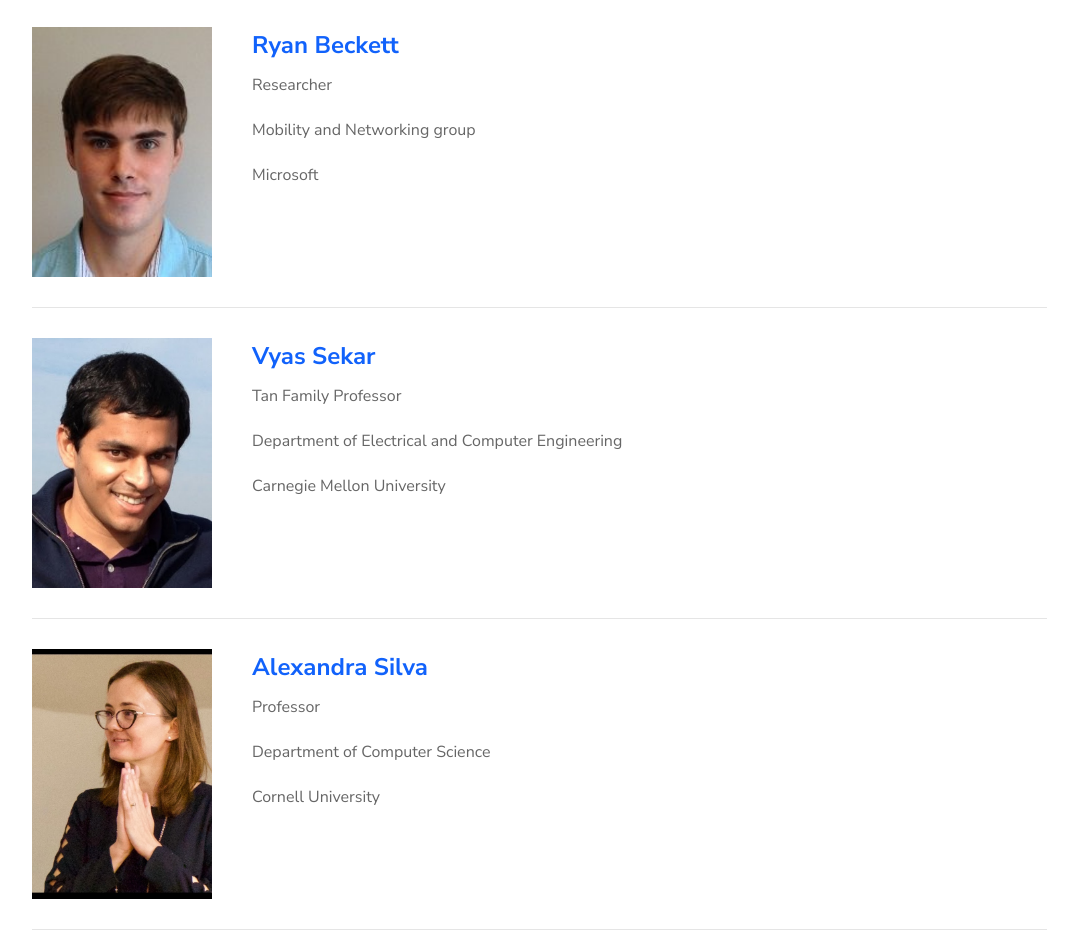
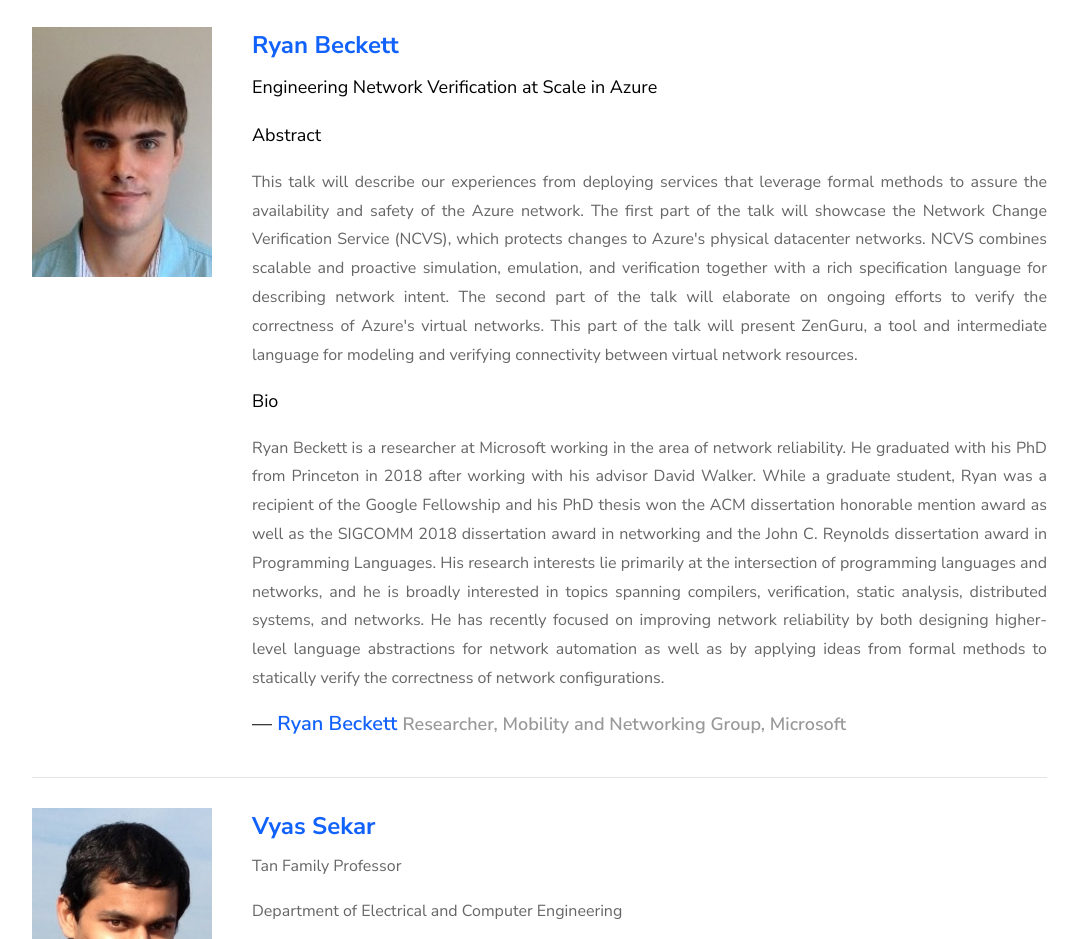
Before and after one commit to dangmai2/fofosdn2021, a website: page index.html in a window 1280 px wide. Shown: the part 2844-3783 px from the top of the page, without its empty margins (148-1226 px from the left). Drawn offline with Linux system fonts and the light colour scheme; files whose address does not match are found by name.

Commit message:
update ryan

```diff
--- a/index.html
+++ b/index.html
@@ -208,7 +208,8 @@
 								verification</li>
 						</ul>
 						<p><b><i>Note that this workshop has no proceedings.</i></b></p>
-						<p><b><i>Previous edition: FoFoSDN 2020 - <a href="https://fofosdn.github.io">https://fofosdn.github.io</a></i></b></p>
+						<p><b><i>Previous edition: FoFoSDN 2020 - <a
+										href="https://fofosdn.github.io">https://fofosdn.github.io</a></i></b></p>
 					</div>
 				</div>
 			</div>
@@ -299,56 +300,40 @@
 						<div class="tab-pane fade show active" id="v-pills-1" role="tabpanel"
 							aria-labelledby="day-1-tab">
 							<div class="speaker-wrap ftco-animate d-md-flex">
-								<div class="img speaker-img" style="background-image: url(images/ryan-avatar-e1539898030993.jpg);">
+								<div class="img speaker-img"
+									style="background-image: url(images/ryan-avatar-e1539898030993.jpg);">
 								</div>
 								<div class="text">
-									<h2><a href="https://www.microsoft.com/en-us/research/people/rybecket/" id="ryan">Ryan Beckett</a>
+									<h2><a href="https://www.microsoft.com/en-us/research/people/rybecket/"
+											id="ryan">Ryan Beckett</a>
 									</h2>
-									<p>Researcher</p>
-									<p>Mobility and Networking group</p>
-									<p>Microsoft</p>
-									<!-- <p class="location"><b>Closing the Loop: Network Control in the Data
-											Plane</b></p>
+									<p class="location"><b>Engineering Network Verification at Scale in Azure</b></p>
 									<p class="location"><b>Abstract</b></p>
-									<p>The proliferation of communication services that we depend on every day makes
-										managing computer networks more important than ever. The increasing security,
-										availability, and performance demands of these services suggest that these
-										network-management problems must be solved in real time and inside the
-										network. In this new era, network management requires a fundamentally new
-										approach. Instead of performing offline analysis of network traces, future
-										networks need to make real-time, closed-loop decisions to block unwanted
-										traffic, to reroute traffic to avoid congestion, and more. This talk explores
-										how to bring together network measurement, analysis, and control, by leveraging
-										recent advances in programmable network devices and the P4 programming language
-										<a href="https://p4.org/">(www.p4.org)</a>. We present several example network
-										"apps" that detect and fix
-										performance and security problems, while still processing packets at line rate
-										in high-speed switches with limited memory. We also discuss our deployment
-										experience with network telemetry P4 applications using Barefoot Tofino switches
-										in the Princeton campus network.</p>
+									<p>This talk will describe our experiences from deploying services that leverage
+										formal methods to assure the availability and safety of the Azure network. The
+										first part of the talk will showcase the Network Change Verification Service
+										(NCVS), which protects changes to Azure's physical datacenter networks. NCVS
+										combines scalable and proactive simulation, emulation, and verification together
+										with a rich specification language for describing network intent. The second
+										part of the talk will elaborate on ongoing efforts to verify the correctness of
+										Azure's virtual networks. This part of the talk will present ZenGuru, a tool and
+										intermediate language for modeling and verifying connectivity between virtual
+										network resources.</p>
 									<p class="location"><b>Bio</b></p>
-									<p>Jennifer joined the Computer Science Department at Princeton University in
-										February 2005 after eight and a half years at <a
-											href="https://www.research.att.com/">AT&T Research</a>. Her research
-										focuses on Internet routing, network measurement, and network management, with
-										the larger goal of making data networks easier to design, understand, and
-										manage. Jennifer is co-author of the book<i> Web Protocols and Practice:
-											HTTP/1.1,
-											Networking Protocols, Caching, and Traffic Measurement (Addison-Wesley, May
-											2001)</i> and co-editor of<i> She's an Engineer? Princeton Alumnae Reflect
-											(Princeton
-											University, 1993, see recent talk about the book)</i>. Jennifer served as
-										the chair
-										of ACM SIGCOMM from 2003 to 2007, and has served on the ACM Council, the board
-										of the Computing Research Association, the advisory council of the Computer and
-										Information Science and Engineering directorate at NSF, and the Computing
-										Community Consortium. She received her BSE degree in electrical engineering from
-										Princeton University in 1991, and her MSE and PhD degrees in computer science
-										and electrical engineering from the University of Michigan in 1993 and 1996,
-										respectively. She was the winner of ACM's Grace Murray Hopper Award for
-										outstanding young computer professional of the year for 2004.</p> -->
-									<!-- <h3 class="speaker-name">&mdash; <a href="#">Ryan Thompson</a> <span
-												class="position">Founder of Wordpress</span></h3> -->
+									<p>Ryan Beckett is a researcher at Microsoft working in the area of network
+										reliability. He graduated with his PhD from Princeton in 2018 after working with
+										his advisor David Walker. While a graduate student, Ryan was a recipient of the
+										Google Fellowship and his PhD thesis won the ACM dissertation honorable mention
+										award as well as the SIGCOMM 2018 dissertation award in networking and the John
+										C. Reynolds dissertation award in Programming Languages. His research interests
+										lie primarily at the intersection of programming languages and networks, and he
+										is broadly interested in topics spanning compilers, verification, static
+										analysis, distributed systems, and networks. He has recently focused on
+										improving network reliability by both designing higher-level language
+										abstractions for network automation as well as by applying ideas from formal
+										methods to statically verify the correctness of network configurations.</p>
+									<h3 class="speaker-name">&mdash; <a href="https://www.microsoft.com/en-us/research/people/rybecket/">Ryan Beckett</a> <span
+											class="position">Researcher, Mobility and Networking Group, Microsoft</span></h3>
 								</div>
 							</div>
 						</div>
@@ -371,7 +356,7 @@
 									<h2><a href="https://users.ece.cmu.edu/~vsekar/" id="vyas">Vyas Sekar</a>
 									</h2>
 									<p>Tan Family Professor</p>
-									<p>Department of Electrical and Computer Engineering  </p>
+									<p>Department of Electrical and Computer Engineering </p>
 									<p>Carnegie Mellon University</p>
 									<!-- <p class="location"><b>Closing the Loop: Network Control in the Data
 											Plane</b></p>
@@ -434,7 +419,8 @@
 								<div class="img speaker-img" style="background-image: url(images/alexandrasilva.jpg);">
 								</div>
 								<div class="text">
-									<h2><a href="https://alexandrasilva.org/#/main.html" id="alexandra">Alexandra Silva</a>
+									<h2><a href="https://alexandrasilva.org/#/main.html" id="alexandra">Alexandra
+											Silva</a>
 									</h2>
 									<p>Professor</p>
 									<p>Department of Computer Science</p>
@@ -1193,7 +1179,8 @@
 	<div id="ftco-loader" class="show fullscreen"><svg class="circular" width="48px" height="48px">
 			<circle class="path-bg" cx="24" cy="24" r="22" fill="none" stroke-width="4" stroke="#eeeeee" />
 			<circle class="path" cx="24" cy="24" r="22" fill="none" stroke-width="4" stroke-miterlimit="10"
-				stroke="#F96D00" /></svg></div>
+				stroke="#F96D00" />
+		</svg></div>
 	<script src="js/jquery.min.js"></script>
 	<script src="js/jquery-migrate-3.0.1.min.js"></script>
 	<script src="js/popper.min.js"></script>
```
